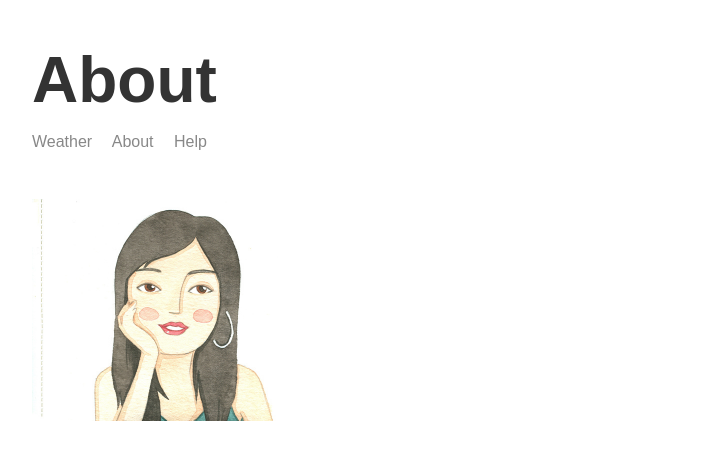
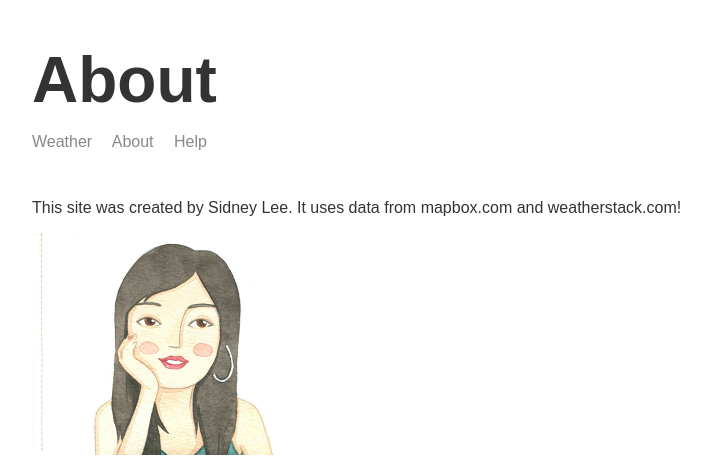
Before and after one commit to Sidney-Lee905/node-weather-website, a Node server app: page /about in a window 1280 px wide. Shown: the top 457 px of the page, without its empty margins (283-994 px from the left). Run offline with Node 20, Linux system fonts and the light colour scheme.

Commit message:
Add about text

```diff
--- a/templates/views/about.hbs
+++ b/templates/views/about.hbs
@@ -8,6 +8,9 @@
     <body>
         <div class="main-content">
             {{>header}}
+            <p>
+                This site was created by Sidney Lee. It uses data from mapbox.com and weatherstack.com!
+            </p>
             <img class="portrait" src="img/profile.jpg">
         </div>
         {{>footer}}
```
